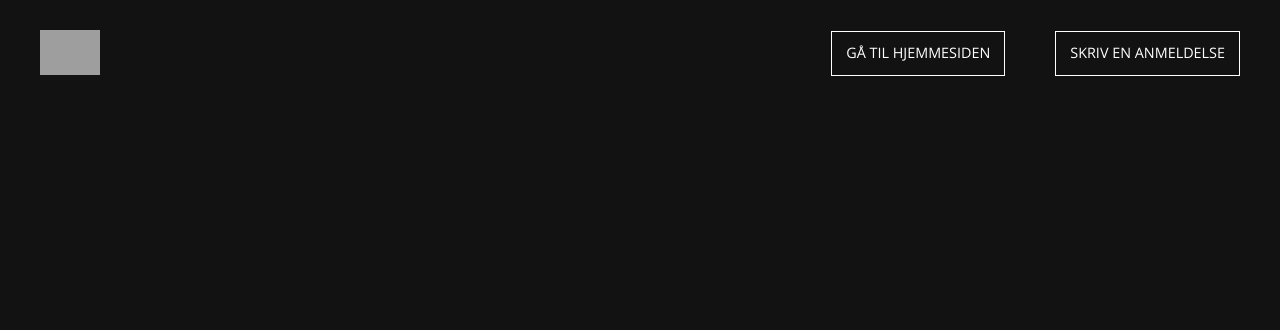
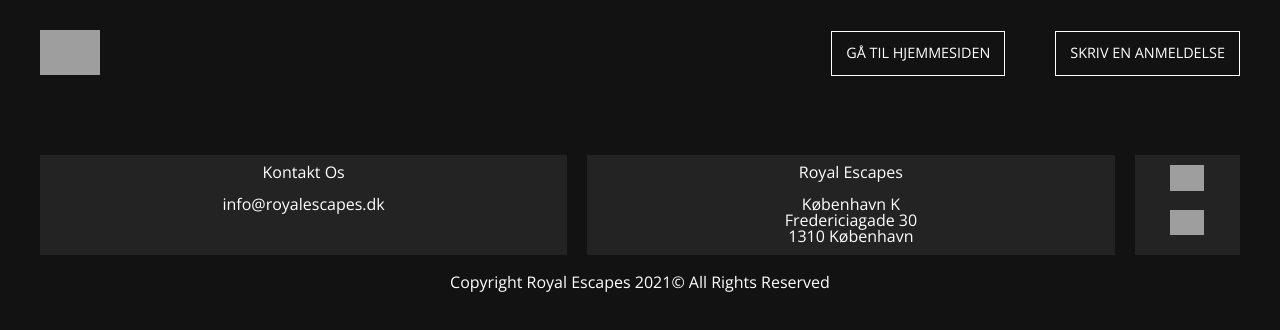
Before and after one commit to Matildemona/royal_escapes, an Astro site: page / in a window 1280 px wide. Built offline with nearby package versions, Linux system fonts and the light colour scheme; Astro itself is replaced by a stand-in of ours; grey boxes are pictures that could not be loaded.

Commit message:
footer done

```diff
--- a/src/components/Footer.astro
+++ b/src/components/Footer.astro
@@ -0,0 +1,54 @@
+---
+import "../pages/style.css";
+---
+
+<footer>
+  <div class="grid_1_1_1">
+    <div class="box">
+      <p>Kontakt Os</p>
+      <br />
+      <p>info@royalescapes.dk</p>
+    </div>
+    <div class="box">
+      <p>Royal Escapes</p>
+      <br />
+      <p>København K</p>
+      <p>Fredericiagade 30</p>
+      <p>1310 København</p>
+    </div>
+    <div class="box inline">
+      <a href="#"> <img class="some_logo" src="../../public/img/insta_logo.webp" alt="instagram" /></a>
+      <br />
+      <br />
+      <a href="#"> <img class="some_logo" src="../../public/img/face_logo.webp" alt="facebook" /></a>
+    </div>
+  </div>
+
+  <p id="copyright">Copyright Royal Escapes 2021© All Rights Reserved</p>
+</footer>
+
+<style>
+  footer {
+    padding: 60px 0 10px 0;
+    max-width: 1200px;
+    margin-inline: auto;
+  }
+  #copyright {
+    text-align: center;
+    margin: 20px;
+  }
+  .grid_1_1_1 {
+    display: grid;
+    grid-template-columns: 5fr 5fr 1fr;
+    gap: 20px;
+  }
+  .box {
+    background-color: rgb(35, 35, 35);
+    text-align: center;
+    padding: 10px;
+  }
+  .some_logo {
+    width: 40%;
+    display: inline;
+  }
+</style>
--- a/src/pages/index.astro
+++ b/src/pages/index.astro
@@ -1,5 +1,6 @@
 ---
 import Header from "../components/Header.astro";
+import Footer from "../components/Footer.astro";
 ---
 
 <html lang="en">
@@ -12,5 +13,6 @@
   </head>
   <body>
     <Header />
+    <Footer />
   </body>
 </html>
```
Also changed, not shown: public/img/face_logo.webp (added), public/img/insta_logo.webp (added).
